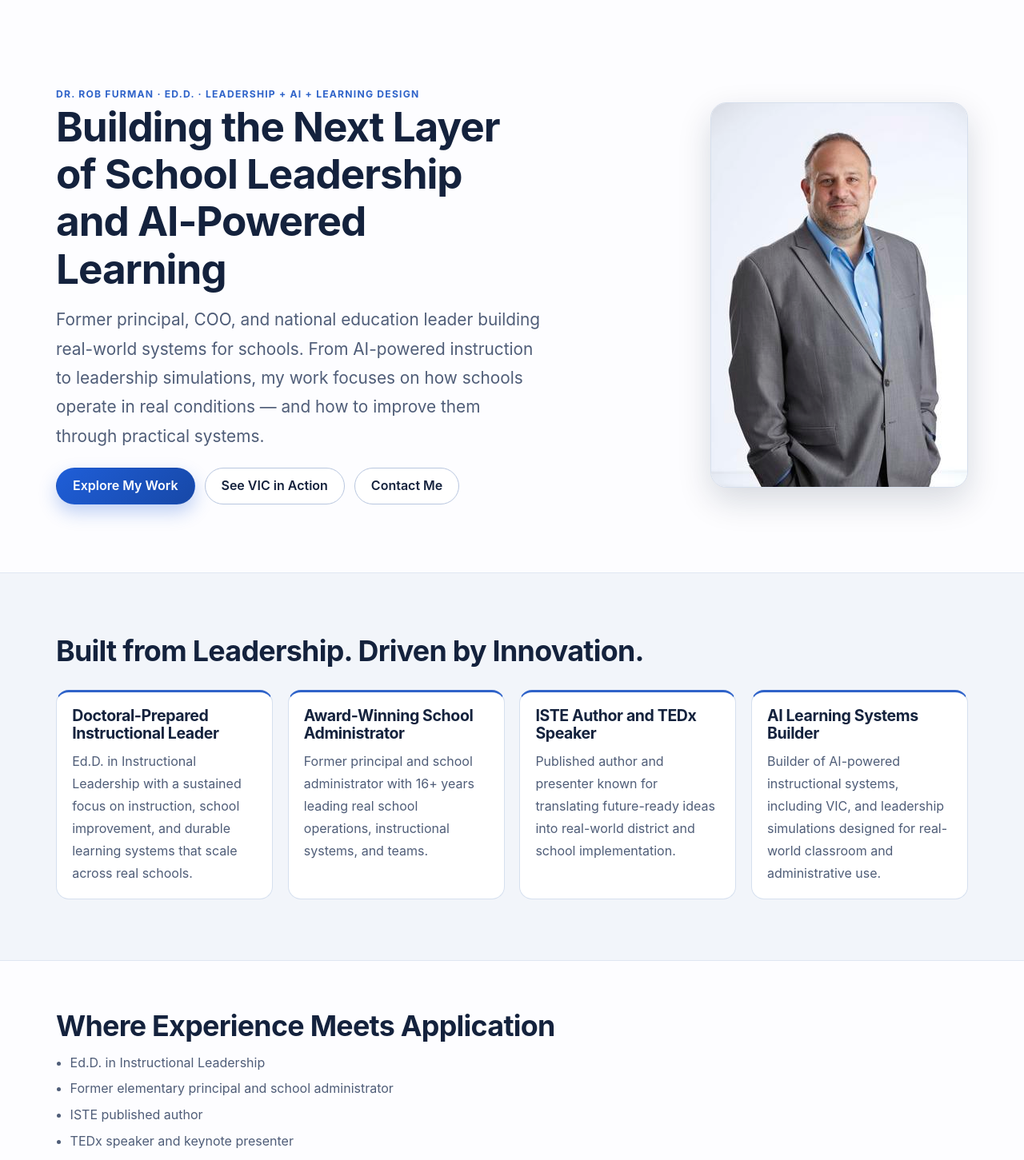
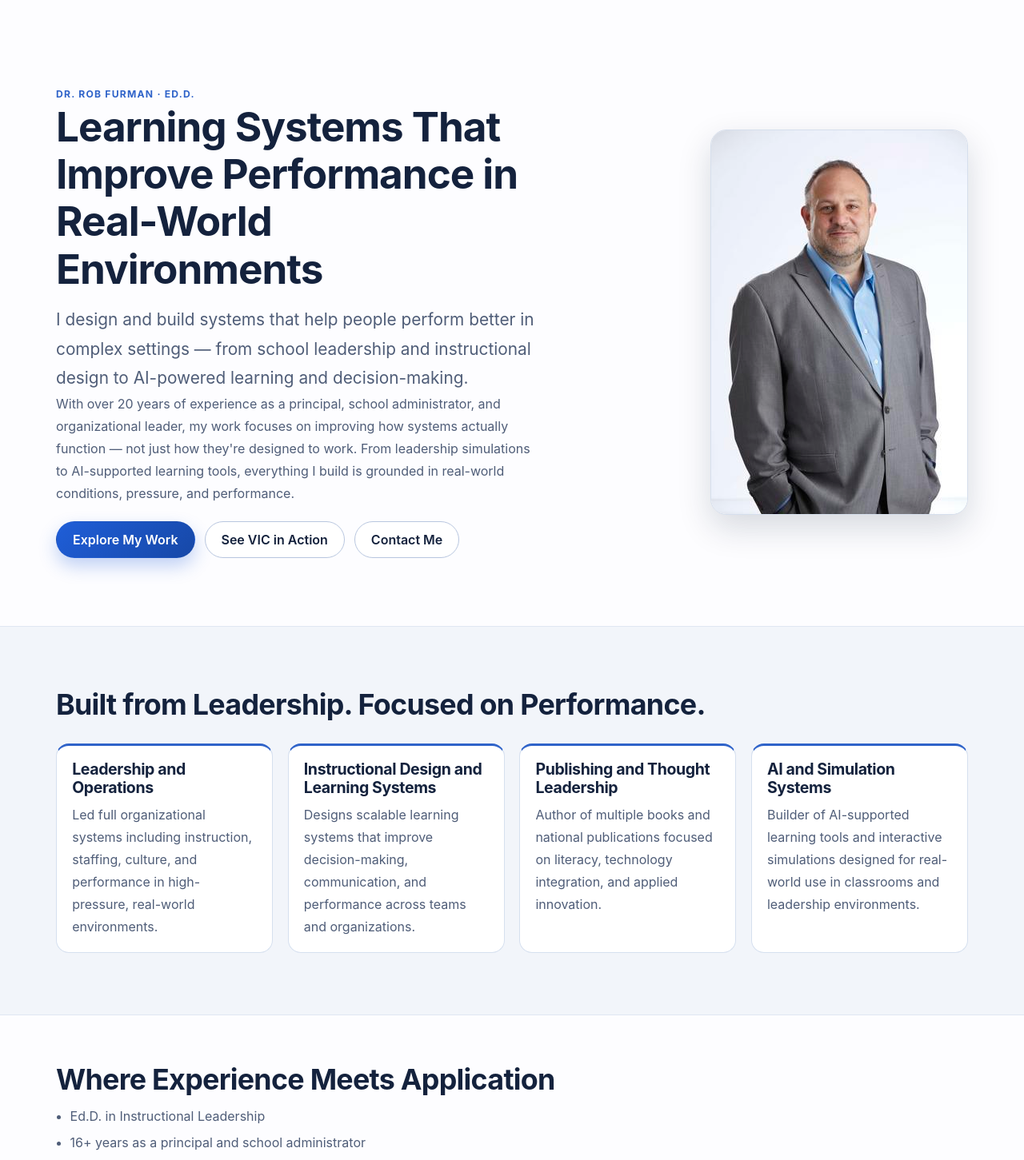
Before and after one commit to DrRobF/rob-furman-portfolio, a Next.js app: page / in a window 1280 px wide. Shown: the part 80-1531 px from the top of the page at 80% size. Built offline with nearby package versions, Linux system fonts and the light colour scheme.

Commit message:
Update homepage copy with provided cleanup content

```diff
--- a/app/page.js
+++ b/app/page.js
@@ -6,69 +6,63 @@ const SCHOOL_LEADER_SIMULATION_OVERVIEW_URL = '/simulation-overview';
 
 const credibilityCards = [
   {
-    title: 'Doctoral-Prepared Instructional Leader',
+    title: 'Leadership and Operations',
     detail:
-      'Ed.D. in Instructional Leadership with a sustained focus on instruction, school improvement, and durable learning systems that scale across real schools.',
+      'Led full organizational systems including instruction, staffing, culture, and performance in high-pressure, real-world environments.',
   },
   {
-    title: 'Award-Winning School Administrator',
+    title: 'Instructional Design and Learning Systems',
     detail:
-      'Former principal and school administrator with 16+ years leading real school operations, instructional systems, and teams.',
+      'Designs scalable learning systems that improve decision-making, communication, and performance across teams and organizations.',
   },
   {
-    title: 'ISTE Author and TEDx Speaker',
+    title: 'Publishing and Thought Leadership',
     detail:
-      'Published author and presenter known for translating future-ready ideas into real-world district and school implementation.',
+      'Author of multiple books and national publications focused on literacy, technology integration, and applied innovation.',
   },
   {
-    title: 'AI Learning Systems Builder',
+    title: 'AI and Simulation Systems',
     detail:
-      'Builder of AI-powered instructional systems, including VIC, and leadership simulations designed for real-world classroom and administrative use.',
+      'Builder of AI-supported learning tools and interactive simulations designed for real-world use in classrooms and leadership environments.',
   },
 ];
 
 const careerHighlights = [
   'Ed.D. in Instructional Leadership',
-  'Former elementary principal and school administrator',
-  'ISTE published author',
-  'TEDx speaker and keynote presenter',
-  'Builder of VIC, an AI-supported virtual co-teacher',
-  'Creator of interactive leadership simulations',
+  '16+ years as a principal and school administrator',
+  'Organizational leadership experience including COO-level work',
+  'ISTE-published author and national presenter',
+  'Builder of AI-supported learning systems (VIC)',
+  'Creator of real-time leadership simulations',
 ];
 
 const recognitionHighlights = [
-  '2021 Albert Nelson Marquis Lifetime Achievement Award',
-  '2020 Advocate for Public Education, Pennsylvania Association of Middle Level Education',
-  '2020 Transformational Leader, PowerSchool Honor Roll',
-  '2017 Best-Selling ISTE Author',
-  '2015 Top 100 Educational Blogs recognition',
-  '2015 Bammy Award Finalist',
-  '2015 CREATE PGH Award Finalist for Art & Technology',
-  '2014 Pittsburgh Tribune Review Total Media Newsmaker',
-  '2013 NSBA “20 to Watch” in Instructional Technology',
+  'Many organizations struggle not with ideas, but with execution. My work focuses on closing that gap — designing systems that help people make better decisions, communicate more effectively, and perform under real-world conditions.',
+  'Rather than relying on theory alone, I build tools, simulations, and learning environments that reflect how systems actually operate.',
 ];
 
 const featuredProjects = [
   {
     title: 'School Leader Simulation',
     description:
-      'A real-time leadership simulation that places aspiring administrators inside a full school day — focused on decision-making, communication, and operational judgment under pressure.',
+      'A leadership training system that places administrators inside a full school day, requiring real decisions across instruction, behavior, and communication.',
     href: SCHOOL_LEADER_SIMULATION_OVERVIEW_URL,
     linkText: 'Learn About Simulation →',
   },
   {
-    title: 'Day in the Life of an Urban Student',
-    description:
-      'A perspective-driven simulation that helps educators understand the real conditions shaping student engagement, attendance, and performance.',
-    href: '/simulations/urban-student',
-  },
-  {
     title: 'VIC: Virtual Co-Teacher',
     description:
-      'An AI-powered instructional system designed to function as an additional teacher — guiding learning, adapting to students, and extending instruction beyond the classroom.',
+      'An AI-supported co-teacher that guides instruction, adapts to students, and extends learning beyond the classroom.',
     href: VIC_URL,
     linkText: 'Try VIC →',
     external: true,
+  },
+  {
+    title: 'Day in the Life of an Urban Student (In Development)',
+    description:
+      'A future simulation designed to help educators better understand the real conditions shaping student engagement and performance.',
+    href: '/simulations/urban-student',
+    linkText: 'Coming Soon',
   },
 ];
 
@@ -78,13 +72,19 @@ export default function HomePage() {
       <section className="hero section section-light">
         <div className="container hero-layout">
           <div className="hero-content">
-            <p className="eyebrow">Dr. Rob Furman · Ed.D. · Leadership + AI + Learning Design</p>
-            <h1>Building the Next Layer of School Leadership and AI-Powered Learning</h1>
+            <p className="eyebrow">Dr. Rob Furman · Ed.D.</p>
+            <h1>Learning Systems That Improve Performance in Real-World Environments</h1>
             <p className="lead">
-              Former principal, COO, and national education leader building real-world systems for
-              schools. From AI-powered instruction to leadership simulations, my work focuses on
-              how schools operate in real conditions — and how to improve them through practical
-              systems.
+              I design and build systems that help people perform better in complex settings —
+              from school leadership and instructional design to AI-powered learning and
+              decision-making.
+            </p>
+            <p>
+              With over 20 years of experience as a principal, school administrator, and
+              organizational leader, my work focuses on improving how systems actually function —
+              not just how they&apos;re designed to work. From leadership simulations to AI-supported
+              learning tools, everything I build is grounded in real-world conditions, pressure,
+              and performance.
             </p>
             <div className="button-row">
               <Link href="/projects" className="button primary">
@@ -114,7 +114,7 @@ export default function HomePage() {
 
       <section className="section section-soft credibility-panel">
         <div className="container">
-          <h2>Built from Leadership. Driven by Innovation.</h2>
+          <h2>Built from Leadership. Focused on Performance.</h2>
           <div className="card-grid four-up">
             {credibilityCards.map((card) => (
               <article key={card.title} className="card card-featured equal-card">
@@ -147,7 +147,7 @@ export default function HomePage() {
             className="section-image keynote-image"
           />
           <div className="keynote-overlay">
-            <p>TEDx Speaker | AI + Education Systems Builder | Former Principal</p>
+            <p>From Strategy to Execution</p>
           </div>
         </div>
       </section>
@@ -164,14 +164,15 @@ export default function HomePage() {
             />
           </div>
           <div>
-            <h2>Leadership That Balances Vision and Implementation</h2>
+            <h2>From Strategy to Execution</h2>
             <p>
-              As a former principal and system-level leader, Rob has led the full reality of school
-              operations — instruction, staff development, and performance under pressure.
+              Many organizations struggle not with ideas, but with execution. My work focuses on
+              closing that gap — designing systems that help people make better decisions,
+              communicate more effectively, and perform under real-world conditions.
             </p>
             <p className="top-space-sm">
-              His work focuses on bridging the gap between vision and execution, building systems
-              that actually function inside schools — not just on paper.
+              Rather than relying on theory alone, I build tools, simulations, and learning
+              environments that reflect how systems actually operate.
             </p>
           </div>
         </div>
@@ -179,11 +180,12 @@ export default function HomePage() {
 
       <section className="section section-soft compact-section">
         <div className="container">
-          <h2>Recognition and Impact</h2>
+          <h2>From Strategy to Execution</h2>
           <div className="card award-card top-space-sm">
             <p>
-              Recognized nationally for leadership, innovation, and contributions to educational
-              technology.
+              Many organizations struggle not with ideas, but with execution. My work focuses on
+              closing that gap — designing systems that help people make better decisions,
+              communicate more effectively, and perform under real-world conditions.
             </p>
             <ul className="clean-list two-column-list">
               {recognitionHighlights.map((award) => (
@@ -196,7 +198,7 @@ export default function HomePage() {
 
       <section className="section section-light">
         <div className="container">
-          <h2>Featured Projects</h2>
+          <h2>Featured Work</h2>
           <div className="card-grid">
             {featuredProjects.map((project) => (
               <article key={project.title} className="card project-card equal-card">
@@ -221,9 +223,9 @@ export default function HomePage() {
           <div>
             <h2>Publications and Professional Voice</h2>
             <p>
-              ISTE-published books and articles in educational technology, literacy, and
-              future-ready learning highlight a track record of applied thought leadership connected
-              to real school systems.
+              My work includes books, articles, and national publications focused on instructional
+              design, literacy, technology integration, and real-world application in schools and
+              organizations.
             </p>
             <Link href="/publications" className="text-link top-space-sm inline-link">
               View Publications →
@@ -243,10 +245,10 @@ export default function HomePage() {
 
       <section className="section cta section-light compact-section">
         <div className="container">
-          <h2>Let&apos;s Build Something That Actually Works in Schools</h2>
+          <h2>Let&apos;s Build Systems That Actually Work</h2>
           <p>
-            Available for leadership consulting, AI system design, professional learning, and
-            keynote speaking focused on real-world implementation.
+            Available for leadership consulting, instructional design, AI learning systems, and
+            professional development focused on real-world performance and implementation.
           </p>
           <div className="button-row center top-space-sm">
             <Link href="/contact" className="button primary">
```
